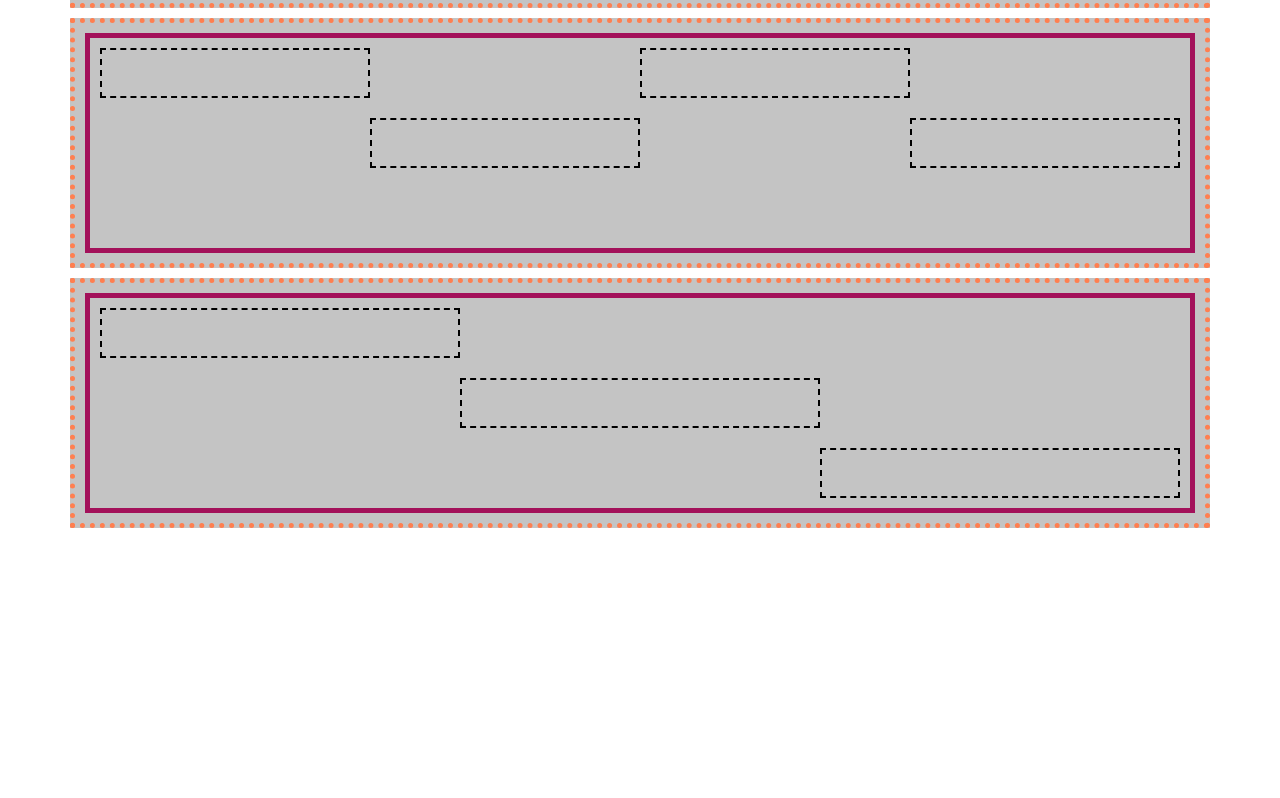
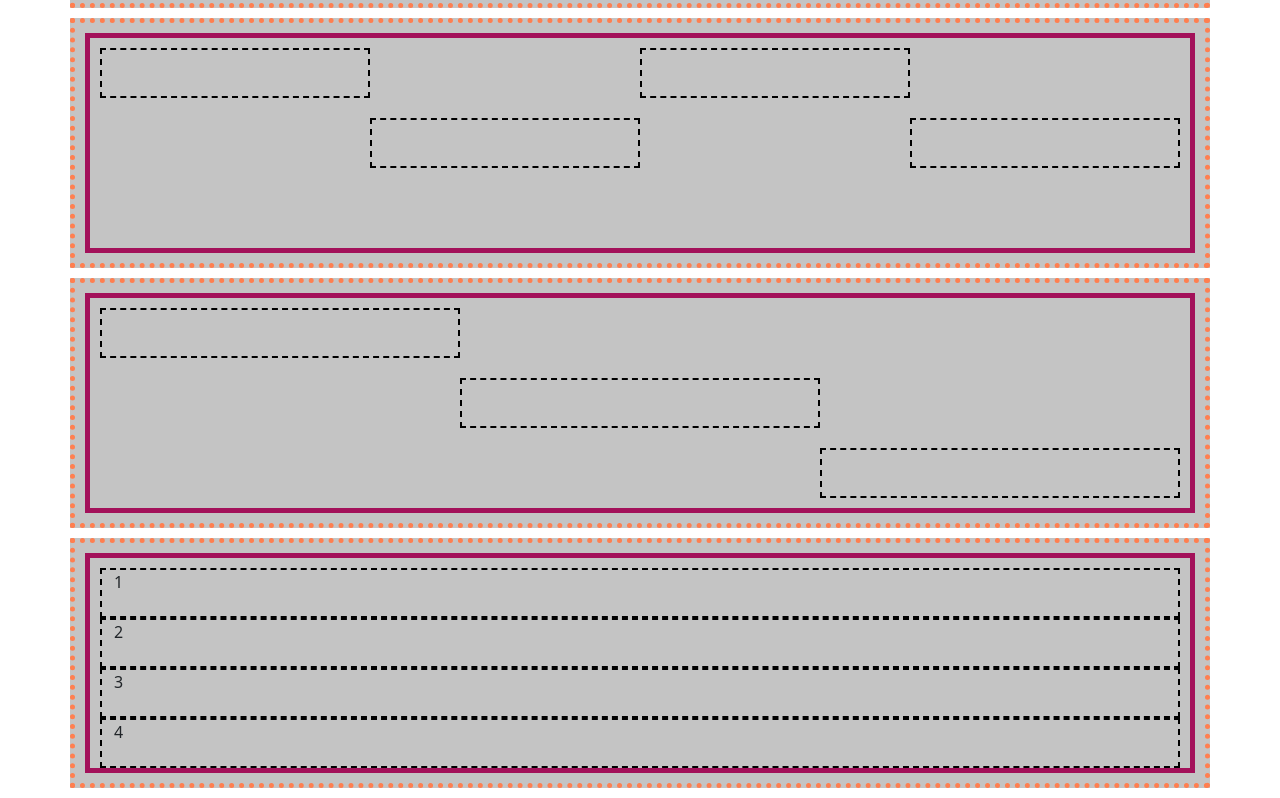
Before and after one commit to MaferRs/curso_bootstrap, a plain HTML site: page 3_layout/1_aulas/index.html in a window 1280 px wide. Shown: the part 2958-3756 px from the top of the page. Before the commit the page ends 3496 px from the top, so only its background shows below. Drawn offline with nearby package versions, Linux system fonts and the light colour scheme.

Commit message:
Ordem dos elementos

```diff
--- a/3_layout/1_aulas/index.html
+++ b/3_layout/1_aulas/index.html
@@ -153,7 +153,16 @@
             <div class="col-4"></div>
             <div class="col-4 align-self-center"></div>
             <div class="col-4 align-self-end"></div>
+        </div>
+    </div>
 
+    <!--Ordem dos itens-->
+    <div class="container vertical">
+        <div class="row ">
+            <div class="col-sm-12 col-3 order-3">3</div>
+            <div class="col-sm-12 col-3 order-1">1</div>
+            <div class="col-sm-12 col-3 order-4">4</div>
+            <div class="col-sm-12 col-3 order-2">2</div>
         </div>
     </div>
 
```
